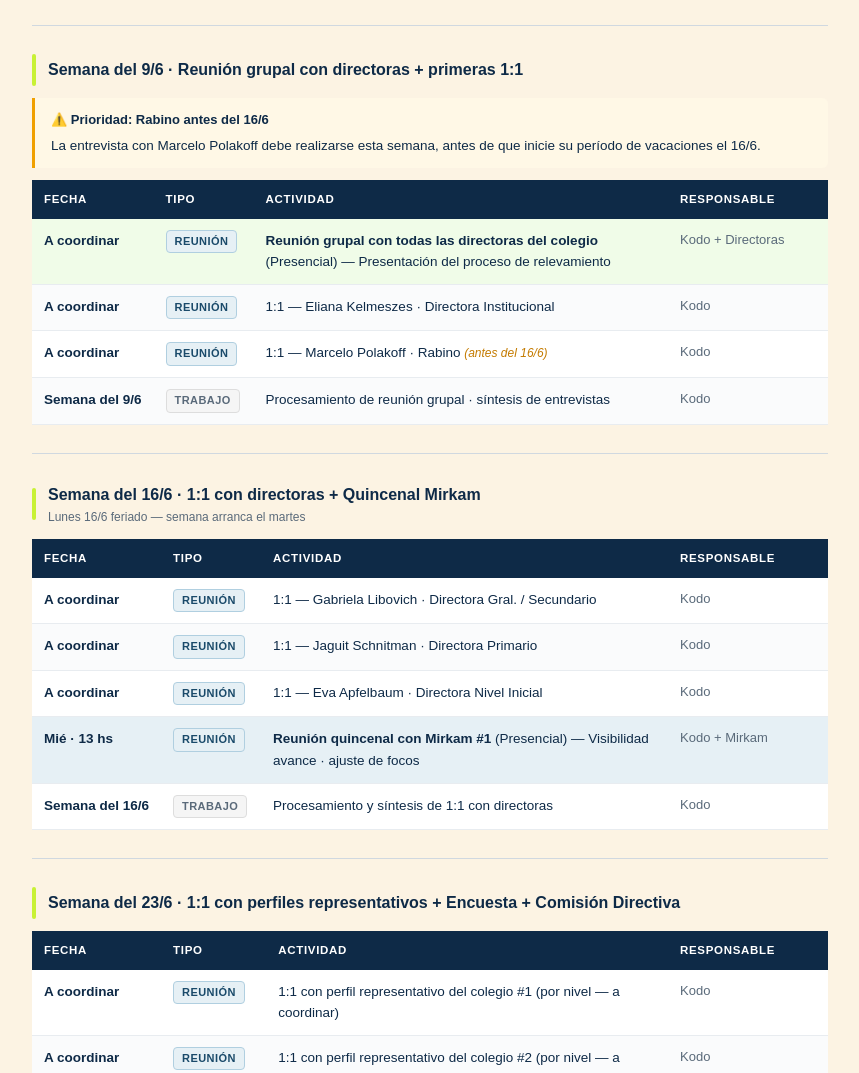
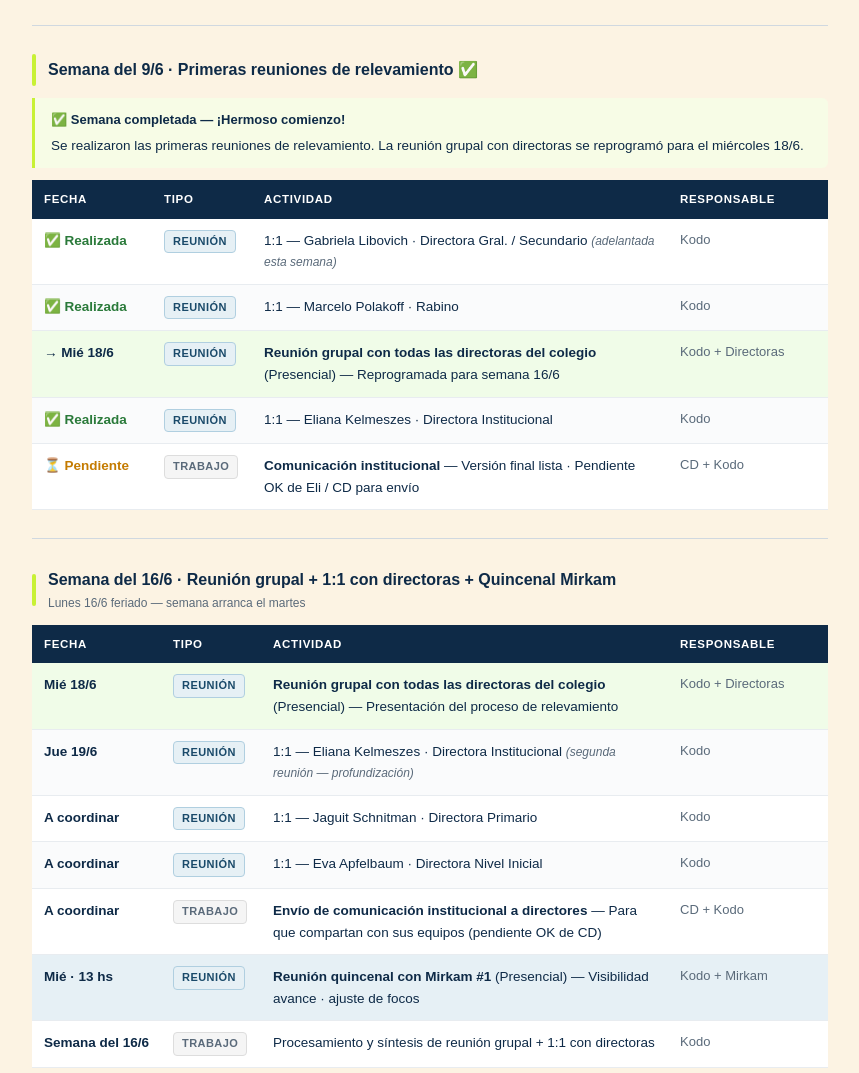
Before and after one commit to KodoHR/CUI2026, a plain HTML site: page index.html in a window 1280 px wide. Shown: the part 961-2034 px from the top of the page, without its empty margins (210-1069 px from the left). Drawn offline with Linux system fonts and the light colour scheme.

Commit message:
Add files via upload

```diff
--- a/index.html
+++ b/index.html
@@ -237,41 +237,47 @@
   <!-- SEMANA 9/6 -->
   <div class="week-header">
     <div class="week-header-text">
-      <h2>Semana del 9/6 · Reunión grupal con directoras + primeras 1:1</h2>
+      <h2>Semana del 9/6 · Primeras reuniones de relevamiento ✅</h2>
     </div>
   </div>
 
-  <div class="callout warn">
-    <strong>⚠️ Prioridad: Rabino antes del 16/6</strong>
-    La entrevista con Marcelo Polakoff debe realizarse esta semana, antes de que inicie su período de vacaciones el 16/6.
+  <div class="callout lime">
+    <strong>✅ Semana completada — ¡Hermoso comienzo!</strong>
+    Se realizaron las primeras reuniones de relevamiento. La reunión grupal con directoras se reprogramó para el miércoles 18/6.
   </div>
 
   <table class="act-table">
     <thead><tr><th>Fecha</th><th>Tipo</th><th>Actividad</th><th>Responsable</th></tr></thead>
     <tbody>
+      <tr>
+        <td class="td-fecha" style="color:#2a7a3a;">✅ Realizada</td>
+        <td class="td-tipo"><span class="badge badge-reunion">Reunión</span></td>
+        <td>1:1 — Gabriela Libovich · Directora Gral. / Secundario <em style="color:#5a6a7a; font-size:12px;">(adelantada esta semana)</em></td>
+        <td class="td-resp">Kodo</td>
+      </tr>
+      <tr>
+        <td class="td-fecha" style="color:#2a7a3a;">✅ Realizada</td>
+        <td class="td-tipo"><span class="badge badge-reunion">Reunión</span></td>
+        <td>1:1 — Marcelo Polakoff · Rabino</td>
+        <td class="td-resp">Kodo</td>
+      </tr>
       <tr class="row-hito">
-        <td class="td-fecha">A coordinar</td>
+        <td class="td-fecha">→ Mié 18/6</td>
         <td class="td-tipo"><span class="badge badge-reunion">Reunión</span></td>
-        <td><strong>Reunión grupal con todas las directoras del colegio</strong> (Presencial) — Presentación del proceso de relevamiento</td>
+        <td><strong>Reunión grupal con todas las directoras del colegio</strong> (Presencial) — Reprogramada para semana 16/6</td>
         <td class="td-resp">Kodo + Directoras</td>
       </tr>
       <tr>
-        <td class="td-fecha">A coordinar</td>
+        <td class="td-fecha" style="color:#2a7a3a;">✅ Realizada</td>
         <td class="td-tipo"><span class="badge badge-reunion">Reunión</span></td>
         <td>1:1 — Eliana Kelmeszes · Directora Institucional</td>
         <td class="td-resp">Kodo</td>
       </tr>
       <tr>
-        <td class="td-fecha">A coordinar</td>
-        <td class="td-tipo"><span class="badge badge-reunion">Reunión</span></td>
-        <td>1:1 — Marcelo Polakoff · Rabino <em style="color:#c47b00; font-size:12px;">(antes del 16/6)</em></td>
-        <td class="td-resp">Kodo</td>
-      </tr>
-      <tr>
-        <td class="td-fecha">Semana del 9/6</td>
+        <td class="td-fecha" style="color:#c47b00;">⏳ Pendiente</td>
         <td class="td-tipo"><span class="badge badge-trabajo">Trabajo</span></td>
-        <td>Procesamiento de reunión grupal · síntesis de entrevistas</td>
-        <td class="td-resp">Kodo</td>
+        <td><strong>Comunicación institucional</strong> — Versión final lista · Pendiente OK de Eli / CD para envío</td>
+        <td class="td-resp">CD + Kodo</td>
       </tr>
     </tbody>
   </table>
@@ -281,7 +287,7 @@
   <!-- SEMANA 16/6 -->
   <div class="week-header">
     <div class="week-header-text">
-      <h2>Semana del 16/6 · 1:1 con directoras + Quincenal Mirkam</h2>
+      <h2>Semana del 16/6 · Reunión grupal + 1:1 con directoras + Quincenal Mirkam</h2>
       <div class="week-sub">Lunes 16/6 feriado — semana arranca el martes</div>
     </div>
   </div>
@@ -289,10 +295,16 @@
   <table class="act-table">
     <thead><tr><th>Fecha</th><th>Tipo</th><th>Actividad</th><th>Responsable</th></tr></thead>
     <tbody>
+      <tr class="row-hito">
+        <td class="td-fecha">Mié 18/6</td>
+        <td class="td-tipo"><span class="badge badge-reunion">Reunión</span></td>
+        <td><strong>Reunión grupal con todas las directoras del colegio</strong> (Presencial) — Presentación del proceso de relevamiento</td>
+        <td class="td-resp">Kodo + Directoras</td>
+      </tr>
       <tr>
-        <td class="td-fecha">A coordinar</td>
+        <td class="td-fecha">Jue 19/6</td>
         <td class="td-tipo"><span class="badge badge-reunion">Reunión</span></td>
-        <td>1:1 — Gabriela Libovich · Directora Gral. / Secundario</td>
+        <td>1:1 — Eliana Kelmeszes · Directora Institucional <em style="color:#5a6a7a; font-size:12px;">(segunda reunión — profundización)</em></td>
         <td class="td-resp">Kodo</td>
       </tr>
       <tr>
@@ -307,6 +319,12 @@
         <td>1:1 — Eva Apfelbaum · Directora Nivel Inicial</td>
         <td class="td-resp">Kodo</td>
       </tr>
+      <tr>
+        <td class="td-fecha">A coordinar</td>
+        <td class="td-tipo"><span class="badge badge-trabajo">Trabajo</span></td>
+        <td><strong>Envío de comunicación institucional a directores</strong> — Para que compartan con sus equipos (pendiente OK de CD)</td>
+        <td class="td-resp">CD + Kodo</td>
+      </tr>
       <tr class="row-mirkam">
         <td class="td-fecha">Mié · 13 hs</td>
         <td class="td-tipo"><span class="badge badge-reunion">Reunión</span></td>
@@ -316,7 +334,7 @@
       <tr>
         <td class="td-fecha">Semana del 16/6</td>
         <td class="td-tipo"><span class="badge badge-trabajo">Trabajo</span></td>
-        <td>Procesamiento y síntesis de 1:1 con directoras</td>
+        <td>Procesamiento y síntesis de reunión grupal + 1:1 con directoras</td>
         <td class="td-resp">Kodo</td>
       </tr>
     </tbody>
```
